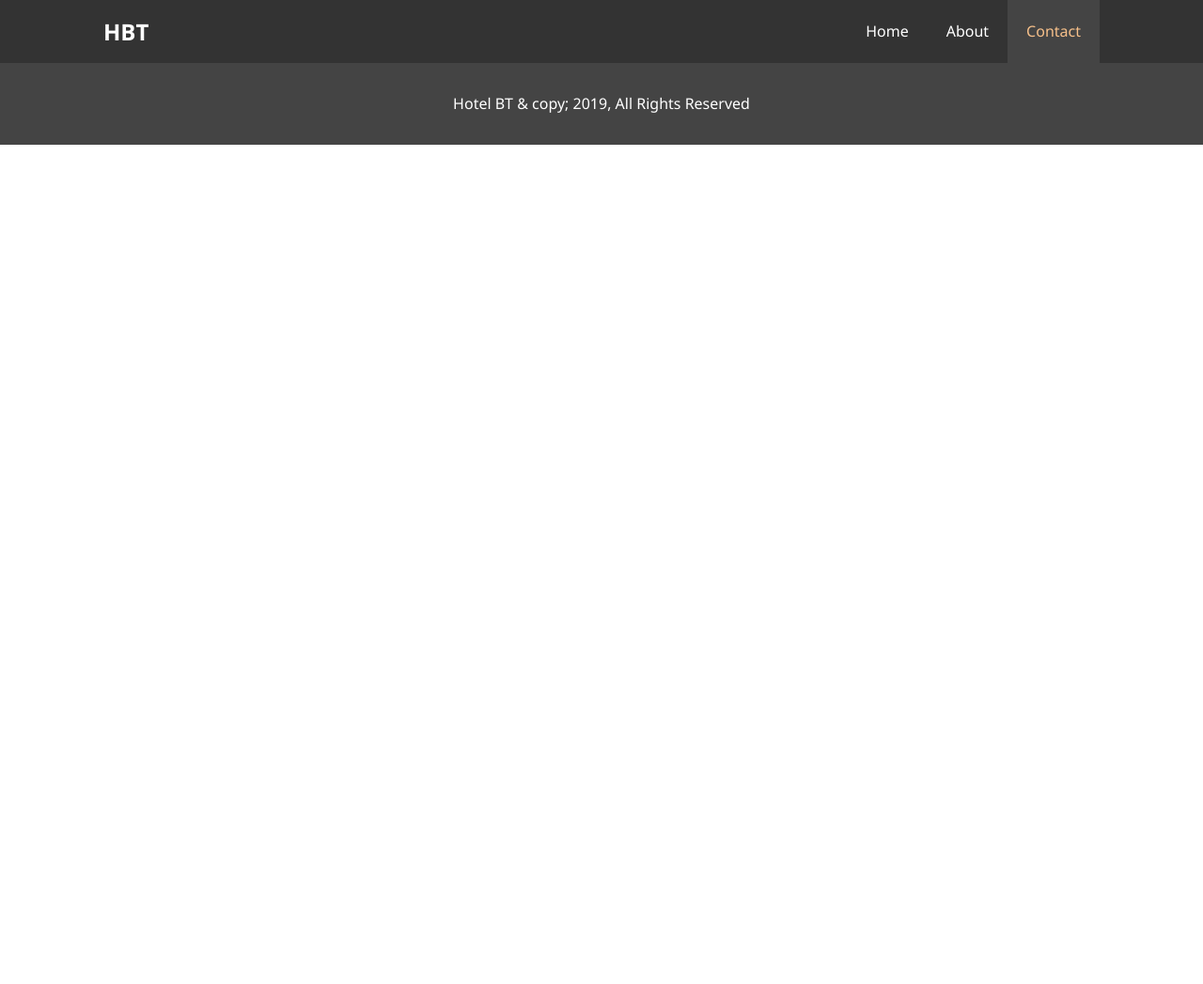
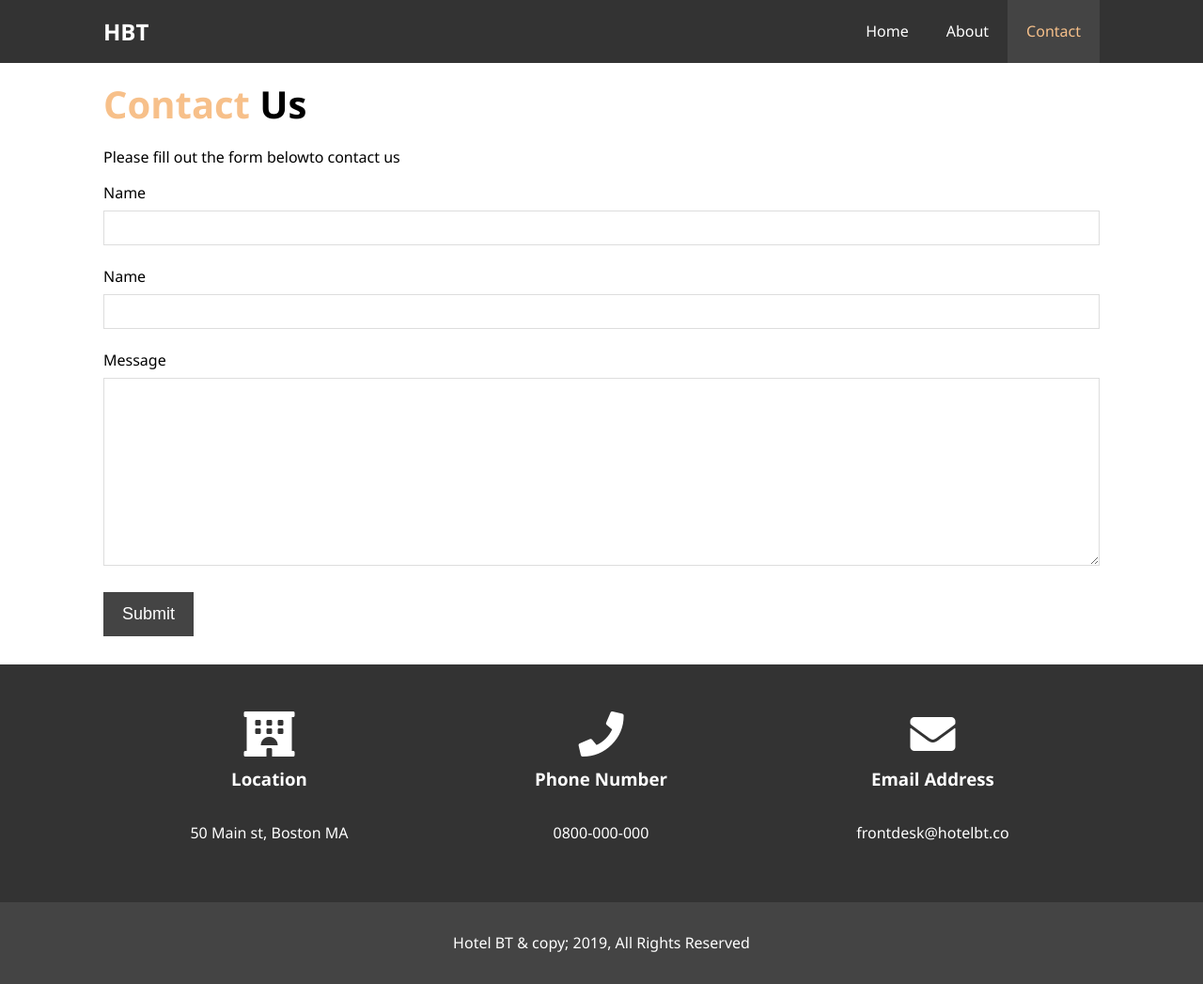
Before and after one commit to jeffreyyau93/hotel-website, a plain HTML site: page contact.html in a window 1280 px wide. Shown: the whole page at 94% size. Before the commit the page ends 800 px from the top, so only its background shows below. Drawn offline with Linux system fonts and the light colour scheme.

Commit message:
feat: Add content to Contact page
This commit add forms and its styling to the Contact page.

```diff
--- a/contact.html
+++ b/contact.html
@@ -7,6 +7,7 @@
 	<meta http-equiv="X-UA-Compatible" content="ie=edge">
 	<meta name="descriptiton" content="Welcome to the most extraordinary hotel in Taipei">
 	<meta name="keywords" content="hotel, taipei hotel, taiwan hotel">
+	<link rel="stylesheet" href="https://use.fontawesome.com/releases/v5.8.0/css/all.css" integrity="sha384-Mmxa0mLqhmOeaE8vgOSbKacftZcsNYDjQzuCOm6D02luYSzBG8vpaOykv9lFQ51Y" crossorigin="anonymous">
 	<link rel="stylesheet" href="css/style.css">
 	<title>Hotel BT | Contact</title>
 </head>
@@ -25,6 +26,48 @@
 		</nav>
 	</header>
 
+	<section class="contact-form py-3">
+		<div class="container">
+			<h1 class="l-heading"><span class="text-primary">Contact</span> Us</h1>
+			<p>Please fill out the form belowto contact us</p>
+			<form action="process.php">
+				<div class="form-group">
+					<label for="name">Name</label>
+					<input type="text" name="name" class="name">
+				</div>
+				<div class="form-group">
+					<label for="name">Name</label>
+					<input type="text" name="name" class="name">
+				</div>
+				<div class="form-group">
+					<label for="message">Message</label>
+					<textarea type="text" name="message" class="message"></textarea>
+				</div>
+				<button type="submit" class="btn">Submit</button>
+			</form>
+		</div>
+	</section>
+
+	<section class="contact-info bg-dark">
+		<div class="container">
+			<div class="box">
+				<i class="fas fa-hotel fa-3x"></i>
+				<h3>Location</h3>
+				<p>50 Main st, Boston MA</p>
+			</div>
+			<div class="box">
+				<i class="fas fa-phone fa-3x"></i>
+				<h3>Phone Number</h3>
+				<p>0800-000-000</p>
+			</div>
+			<div class="box">
+				<i class="fas fa-envelope fa-3x"></i>
+				<h3>Email Address</h3>
+				<p>frontdesk@hotelbt.co</p>
+			</div>
+		</div>
+	</section>
+
 	<footer class="main-footer">
 		<p>Hotel BT & copy; 2019, All Rights Reserved</p>
 	</footer>
--- a/css/style.css
+++ b/css/style.css
@@ -241,6 +241,32 @@ p {
 	border-radius: 50%;
 }
 
+/* Contact Form */
+.contact-form .form-group {
+	margin-bottom: 20px;
+}
+
+.contact-form label {
+	display: block;
+	margin-bottom: 5px;
+}
+
+.contact-form input,
+.contact-form textarea {
+	width: 100%;
+	padding: 10px;
+	border: 1px #ddd solid;
+}
+
+.contact-form textarea {
+	height: 200px;
+}
+
+.contact-form input:focus,
+.contact-form textarea:focus {
+	outline: none;
+	border-color: #f7c08a;
+}
 /* Footer */
 .main-footer {
 	text-align: center;
```
